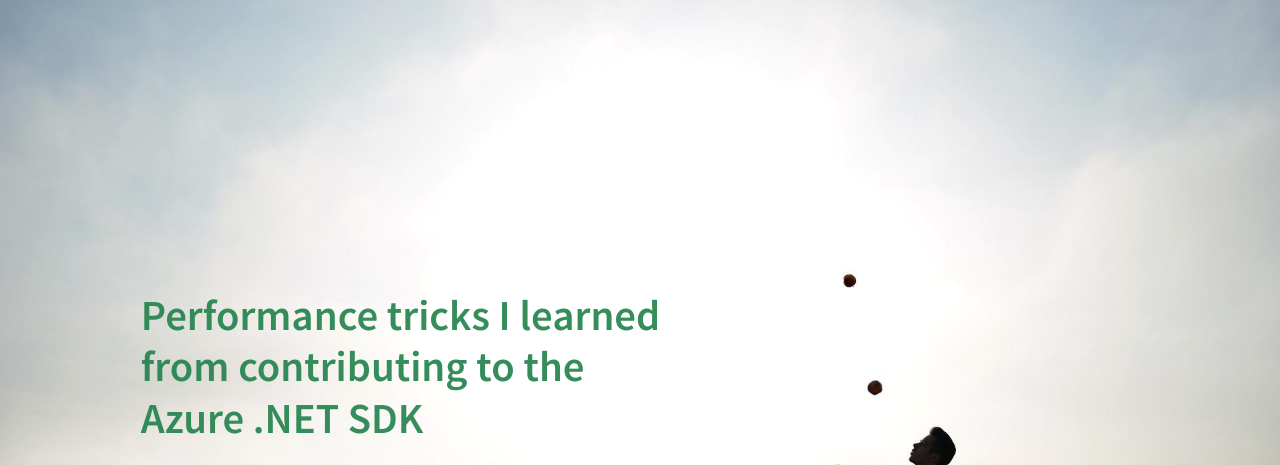
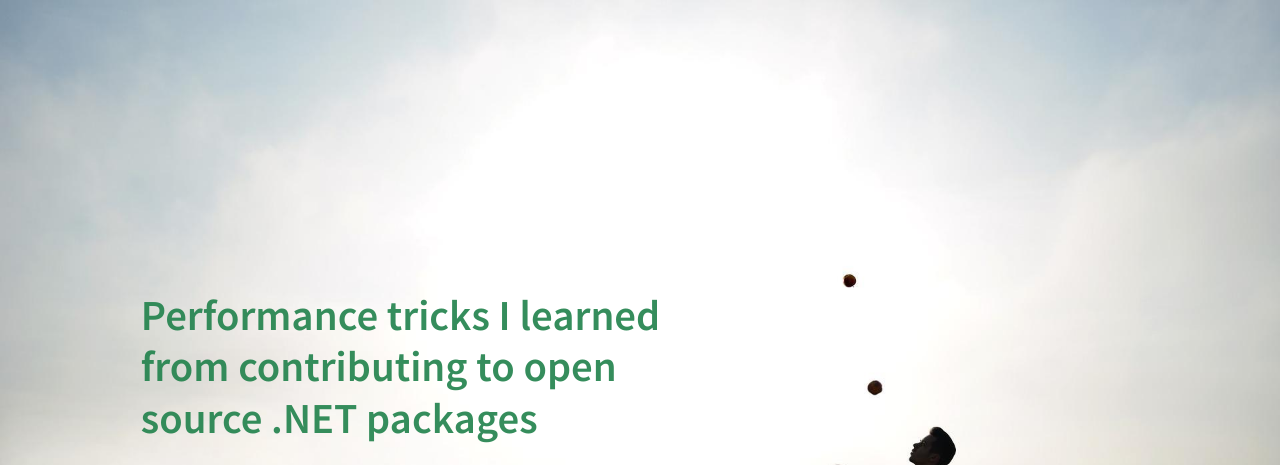
Before and after one commit to danielmarbach/PerformanceTricksAzureSDK, a website: page index.html in a window 1280 px wide. Shown: the top 465 px of the page. Drawn offline with Linux system fonts and the light colour scheme.

Commit message:
Revert "Revert "Adjust title""
This reverts commit 42bc2699ff0f2273178e36e26ba081bbb84b2439.

```diff
--- a/index.html
+++ b/index.html
@@ -5,7 +5,7 @@
 	<meta charset="utf-8">
 	<meta name="viewport" content="width=device-width, initial-scale=1.0, maximum-scale=1.0, user-scalable=no">
 
-	<title>Performance tricks I learned from contributing to the Azure .NET SDK</title>
+	<title>Performance tricks I learned from contributing open source .NET packages</title>
 	<meta name="author" content="Daniel Marbach">
 
 	<link rel="stylesheet" href="dist/reset.css">
@@ -24,7 +24,7 @@
 			<section data-background="img/juggler-trick-magician-juggle-1216853.jpg">
 				<div style="left: 10; width: 52%; padding: 25px; font-size: 30px; text-align: left;">
 					<h3 style="text-transform: none;color: rgba(31, 129, 74, 0.9);">Performance tricks I learned from
-						contributing to the Azure .NET SDK</h3>
+						contributing to open source .NET packages</h3>
 					<p style="text-transform: none;color: rgba(31, 129, 74, 0.6); font-size: small;">
 						<i class="fa fa-twitter" aria-hidden="true"><a
 								style="text-transform: none;color: rgba(31, 129, 74, 0.6)"
```
